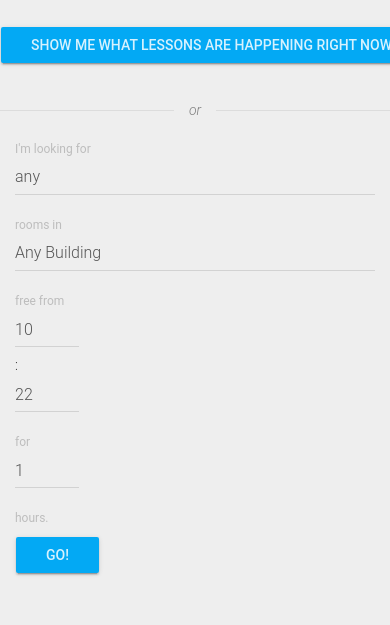
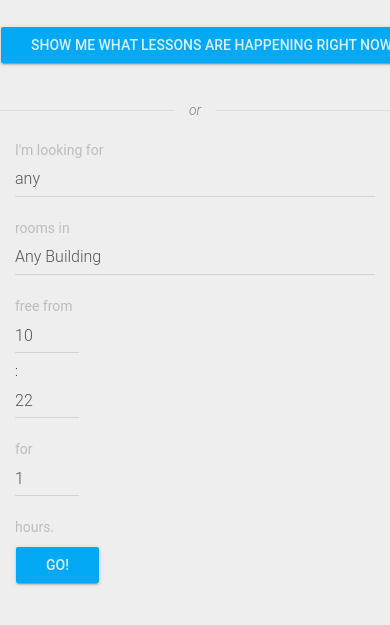
Before and after one commit to garyyb/room-view, a Django app: page / in a window 390 px wide; the page is wider, and only the part inside the window is pictured. Shown: the part 53-678 px from the top of that part. Run offline with Django 3.2, Linux system fonts and the light colour scheme; some libraries are stand-ins or nearby versions.

Commit message:
adjust form visuals

```diff
--- a/room_view/static/css/index.css
+++ b/room_view/static/css/index.css
@@ -39,6 +39,10 @@
     margin: 0 !important;
 }
 
+.control-label {
+    font-size: 14px !important;
+}
+
 .jumbotron {
 
 }
--- a/templates/index.html
+++ b/templates/index.html
@@ -40,7 +40,7 @@
         </div>
         <!-- Room Search Feature !-->
         <div class="row">
-            <div class="col col-md-6 col-md-offset-3 col-lg-6 col-lg-offset-3 col-sm-10 col-sm-offset-1">
+            <div class="col col-md-6 col-md-offset-3 col-lg-6 col-lg-offset-3 col-sm-10 col-sm-offset-1 col-xs-12">
                 <div class="form-horizontal">
                     <div class="form-group">
                         <label class="control-label" for="room-choice">I'm looking for</label>
@@ -66,7 +66,7 @@
                     </div>
                 </div>
                 <div class="form-inline">
-                    <div class="form-group">
+                    <div class="form-group" style="margin-left: -15px;">
                         <label class="control-label" for="hour-choice">free from</label>
                         <input class="form-control" id="hour-choice" type="number" style="width:4em;" min="0" max="24">
                         :
```
